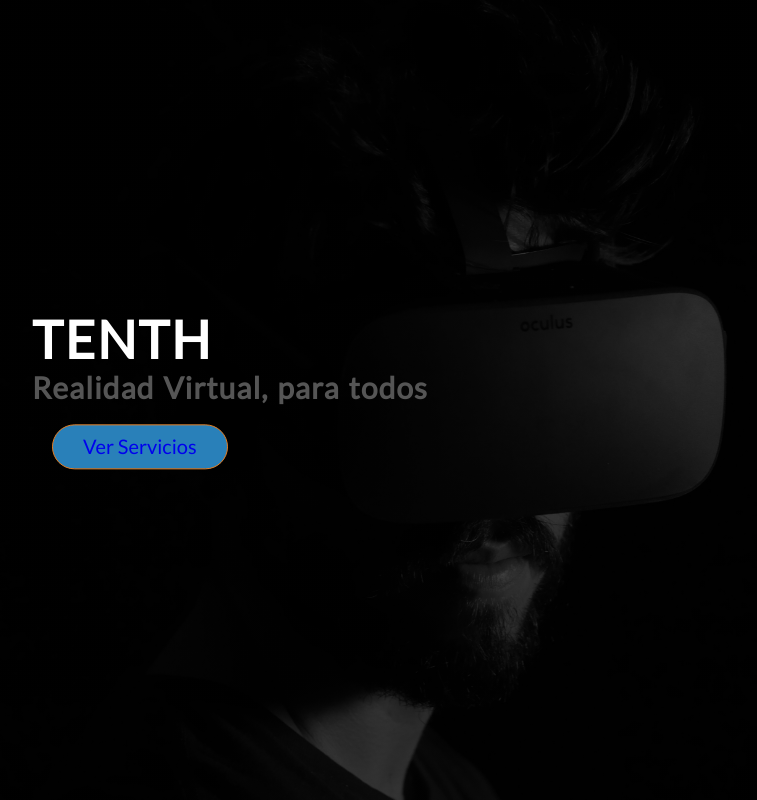
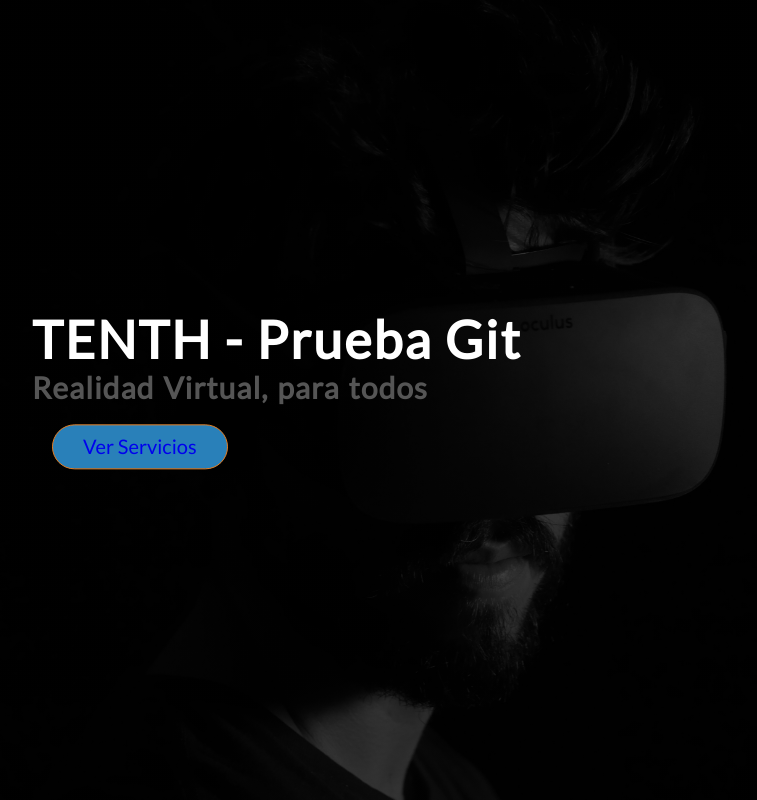
Before and after one commit to mfleig/responsiveweb, a plain HTML site: page index.html in a window 1280 px wide. Shown: the whole page, without its empty margins (38-795 px from the left). Drawn offline with Linux system fonts and the light colour scheme.

Commit message:
DellCommit

```diff
--- a/index.html
+++ b/index.html
@@ -17,7 +17,7 @@
     <header>
       <div class='hero-text-box'>
 
-          <h1>TENTH</h1>
+          <h1>TENTH - Prueba Git</h1>
           <div class='main-title'>
           <h2>Realidad Virtual, para todos</h2>
           </div>
```
